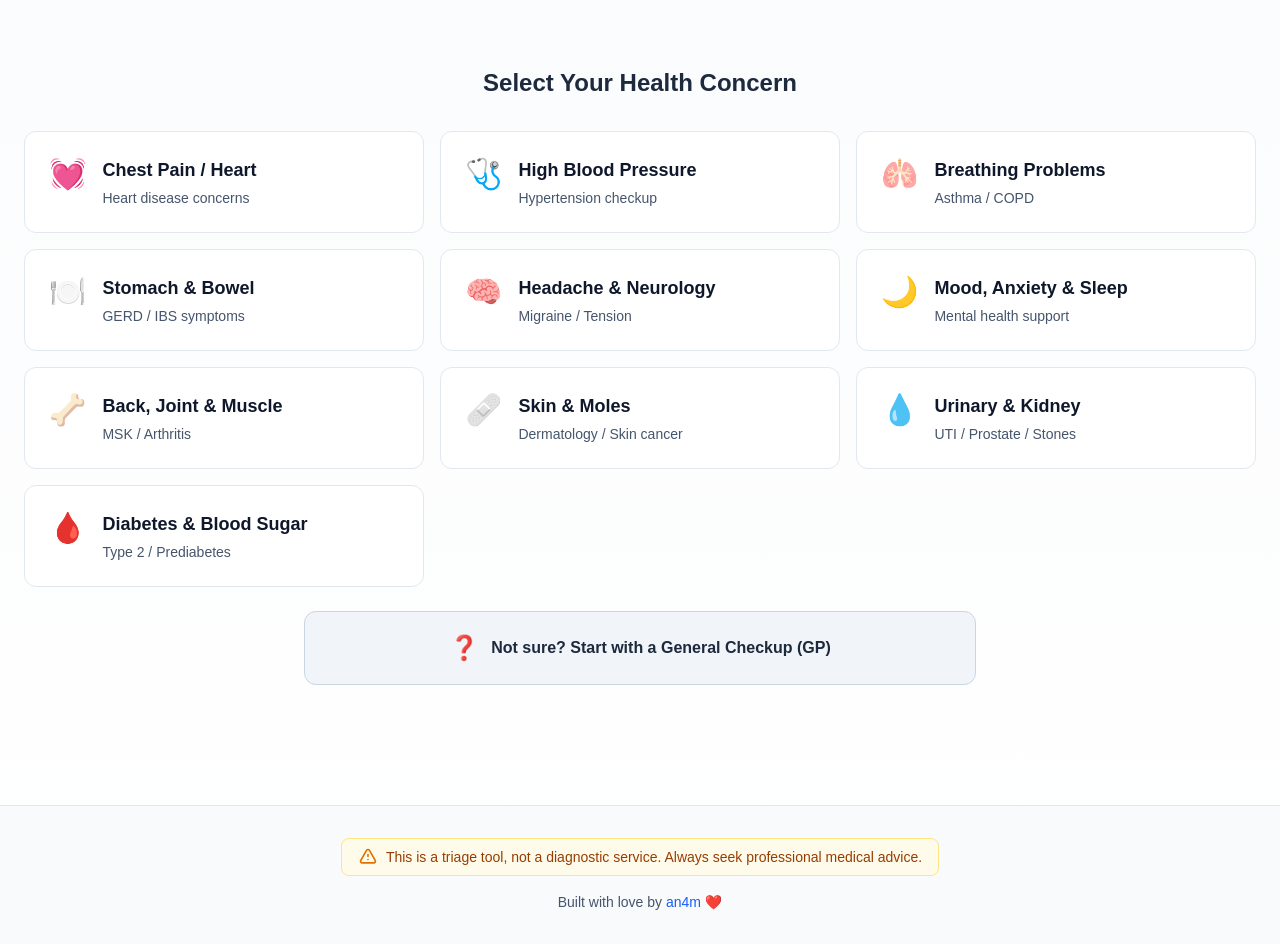
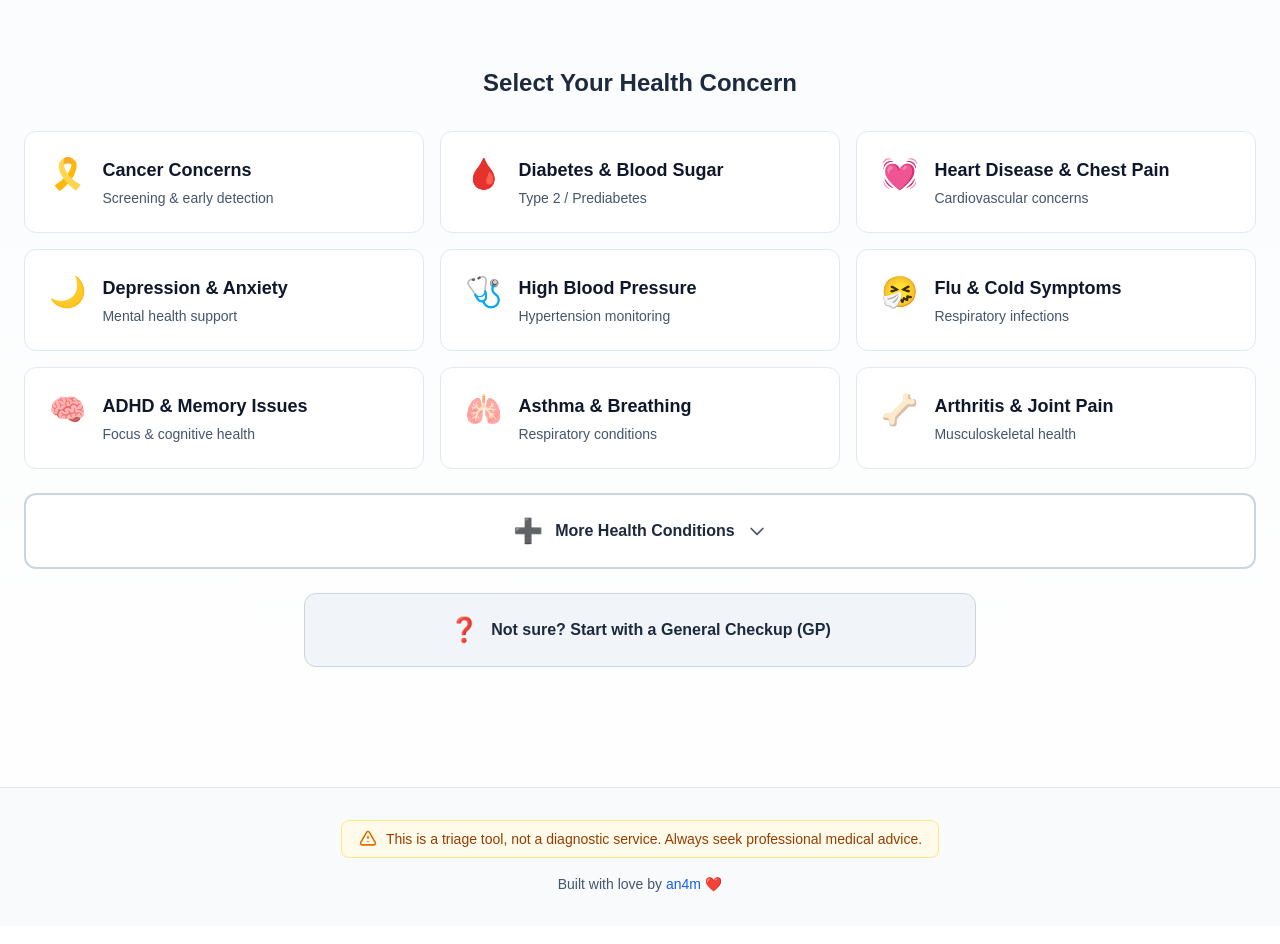
Before and after one commit to an4m/illness-ai, a Next.js app: page / in a window 1280 px wide. Shown: the part 441-1385 px from the top of the page. Built offline with nearby package versions, Linux system fonts and the light colour scheme.

Commit message:
Updated landing page (button and logo)

```diff
--- a/src/app/page.tsx
+++ b/src/app/page.tsx
@@ -1,4 +1,10 @@
+'use client';
+
+import { useState } from 'react';
+
 export default function Home() {
+  const [showMore, setShowMore] = useState(false);
+
   return (
     <main className="min-h-screen flex flex-col bg-gradient-to-b from-slate-50 to-white">
       {/* Header */}
@@ -6,7 +12,9 @@ export default function Home() {
         <div className="max-w-7xl mx-auto flex justify-between items-center">
           <div className="flex items-center gap-3">
             <div className="w-10 h-10 bg-blue-600 rounded-lg flex items-center justify-center">
-              <span className="text-white text-xl font-bold">H</span>
+              <svg className="w-8 h-8 text-white" fill="none" viewBox="0 0 24 24" stroke="currentColor" strokeWidth={2.5}>
+                <path strokeLinecap="round" strokeLinejoin="round" d="M4.5 12h3l2-6 4 12 2-6h3"/>
+              </svg>
             </div>
             <h2 className="text-xl font-bold text-slate-800">Illness.AI</h2>
           </div>
@@ -53,108 +61,12 @@ export default function Home() {
             <div className="grid grid-cols-1 sm:grid-cols-2 lg:grid-cols-3 gap-4 mb-6">
               <button className="group p-6 bg-white border border-slate-200 rounded-xl hover:border-blue-500 hover:shadow-lg transition-all duration-300 text-left">
                 <div className="flex items-start gap-4">
-                  <div className="text-3xl flex-shrink-0 group-hover:scale-110 transition-transform">💓</div>
+                  <div className="text-3xl flex-shrink-0 group-hover:scale-110 transition-transform">🎗️</div>
                   <div>
                     <h3 className="font-semibold text-lg text-slate-900 mb-1 group-hover:text-blue-600 transition-colors">
-                      Chest Pain / Heart
+                      Cancer Concerns
                     </h3>
-                    <p className="text-sm text-slate-600">Heart disease concerns</p>
-                  </div>
-                </div>
-              </button>
-
-              <button className="group p-6 bg-white border border-slate-200 rounded-xl hover:border-blue-500 hover:shadow-lg transition-all duration-300 text-left">
-                <div className="flex items-start gap-4">
-                  <div className="text-3xl flex-shrink-0 group-hover:scale-110 transition-transform">🩺</div>
-                  <div>
-                    <h3 className="font-semibold text-lg text-slate-900 mb-1 group-hover:text-blue-600 transition-colors">
-                      High Blood Pressure
-                    </h3>
-                    <p className="text-sm text-slate-600">Hypertension checkup</p>
-                  </div>
-                </div>
-              </button>
-
-              <button className="group p-6 bg-white border border-slate-200 rounded-xl hover:border-blue-500 hover:shadow-lg transition-all duration-300 text-left">
-                <div className="flex items-start gap-4">
-                  <div className="text-3xl flex-shrink-0 group-hover:scale-110 transition-transform">🫁</div>
-                  <div>
-                    <h3 className="font-semibold text-lg text-slate-900 mb-1 group-hover:text-blue-600 transition-colors">
-                      Breathing Problems
-                    </h3>
-                    <p className="text-sm text-slate-600">Asthma / COPD</p>
-                  </div>
-                </div>
-              </button>
-
-              <button className="group p-6 bg-white border border-slate-200 rounded-xl hover:border-blue-500 hover:shadow-lg transition-all duration-300 text-left">
-                <div className="flex items-start gap-4">
-                  <div className="text-3xl flex-shrink-0 group-hover:scale-110 transition-transform">🍽️</div>
-                  <div>
-                    <h3 className="font-semibold text-lg text-slate-900 mb-1 group-hover:text-blue-600 transition-colors">
-                      Stomach & Bowel
-                    </h3>
-                    <p className="text-sm text-slate-600">GERD / IBS symptoms</p>
-                  </div>
-                </div>
-              </button>
-
-              <button className="group p-6 bg-white border border-slate-200 rounded-xl hover:border-blue-500 hover:shadow-lg transition-all duration-300 text-left">
-                <div className="flex items-start gap-4">
-                  <div className="text-3xl flex-shrink-0 group-hover:scale-110 transition-transform">🧠</div>
-                  <div>
-                    <h3 className="font-semibold text-lg text-slate-900 mb-1 group-hover:text-blue-600 transition-colors">
-                      Headache & Neurology
-                    </h3>
-                    <p className="text-sm text-slate-600">Migraine / Tension</p>
-                  </div>
-                </div>
-              </button>
-
-              <button className="group p-6 bg-white border border-slate-200 rounded-xl hover:border-blue-500 hover:shadow-lg transition-all duration-300 text-left">
-                <div className="flex items-start gap-4">
-                  <div className="text-3xl flex-shrink-0 group-hover:scale-110 transition-transform">🌙</div>
-                  <div>
-                    <h3 className="font-semibold text-lg text-slate-900 mb-1 group-hover:text-blue-600 transition-colors">
-                      Mood, Anxiety & Sleep
-                    </h3>
-                    <p className="text-sm text-slate-600">Mental health support</p>
-                  </div>
-                </div>
-              </button>
-
-              <button className="group p-6 bg-white border border-slate-200 rounded-xl hover:border-blue-500 hover:shadow-lg transition-all duration-300 text-left">
-                <div className="flex items-start gap-4">
-                  <div className="text-3xl flex-shrink-0 group-hover:scale-110 transition-transform">🦴</div>
-                  <div>
-                    <h3 className="font-semibold text-lg text-slate-900 mb-1 group-hover:text-blue-600 transition-colors">
-                      Back, Joint & Muscle
-                    </h3>
-                    <p className="text-sm text-slate-600">MSK / Arthritis</p>
-                  </div>
-                </div>
-              </button>
-
-              <button className="group p-6 bg-white border border-slate-200 rounded-xl hover:border-blue-500 hover:shadow-lg transition-all duration-300 text-left">
-                <div className="flex items-start gap-4">
-                  <div className="text-3xl flex-shrink-0 group-hover:scale-110 transition-transform">🩹</div>
-                  <div>
-                    <h3 className="font-semibold text-lg text-slate-900 mb-1 group-hover:text-blue-600 transition-colors">
-                      Skin & Moles
-                    </h3>
-                    <p className="text-sm text-slate-600">Dermatology / Skin cancer</p>
-                  </div>
-                </div>
-              </button>
-
-              <button className="group p-6 bg-white border border-slate-200 rounded-xl hover:border-blue-500 hover:shadow-lg transition-all duration-300 text-left">
-                <div className="flex items-start gap-4">
-                  <div className="text-3xl flex-shrink-0 group-hover:scale-110 transition-transform">💧</div>
-                  <div>
-                    <h3 className="font-semibold text-lg text-slate-900 mb-1 group-hover:text-blue-600 transition-colors">
-                      Urinary & Kidney
-                    </h3>
-                    <p className="text-sm text-slate-600">UTI / Prostate / Stones</p>
+                    <p className="text-sm text-slate-600">Screening & early detection</p>
                   </div>
                 </div>
               </button>
@@ -170,6 +82,158 @@ export default function Home() {
                   </div>
                 </div>
               </button>
+
+              <button className="group p-6 bg-white border border-slate-200 rounded-xl hover:border-blue-500 hover:shadow-lg transition-all duration-300 text-left">
+                <div className="flex items-start gap-4">
+                  <div className="text-3xl flex-shrink-0 group-hover:scale-110 transition-transform">💓</div>
+                  <div>
+                    <h3 className="font-semibold text-lg text-slate-900 mb-1 group-hover:text-blue-600 transition-colors">
+                      Heart Disease & Chest Pain
+                    </h3>
+                    <p className="text-sm text-slate-600">Cardiovascular concerns</p>
+                  </div>
+                </div>
+              </button>
+
+              <button className="group p-6 bg-white border border-slate-200 rounded-xl hover:border-blue-500 hover:shadow-lg transition-all duration-300 text-left">
+                <div className="flex items-start gap-4">
+                  <div className="text-3xl flex-shrink-0 group-hover:scale-110 transition-transform">🌙</div>
+                  <div>
+                    <h3 className="font-semibold text-lg text-slate-900 mb-1 group-hover:text-blue-600 transition-colors">
+                      Depression & Anxiety
+                    </h3>
+                    <p className="text-sm text-slate-600">Mental health support</p>
+                  </div>
+                </div>
+              </button>
+
+              <button className="group p-6 bg-white border border-slate-200 rounded-xl hover:border-blue-500 hover:shadow-lg transition-all duration-300 text-left">
+                <div className="flex items-start gap-4">
+                  <div className="text-3xl flex-shrink-0 group-hover:scale-110 transition-transform">🩺</div>
+                  <div>
+                    <h3 className="font-semibold text-lg text-slate-900 mb-1 group-hover:text-blue-600 transition-colors">
+                      High Blood Pressure
+                    </h3>
+                    <p className="text-sm text-slate-600">Hypertension monitoring</p>
+                  </div>
+                </div>
+              </button>
+
+              <button className="group p-6 bg-white border border-slate-200 rounded-xl hover:border-blue-500 hover:shadow-lg transition-all duration-300 text-left">
+                <div className="flex items-start gap-4">
+                  <div className="text-3xl flex-shrink-0 group-hover:scale-110 transition-transform">🤧</div>
+                  <div>
+                    <h3 className="font-semibold text-lg text-slate-900 mb-1 group-hover:text-blue-600 transition-colors">
+                      Flu & Cold Symptoms
+                    </h3>
+                    <p className="text-sm text-slate-600">Respiratory infections</p>
+                  </div>
+                </div>
+              </button>
+
+              <button className="group p-6 bg-white border border-slate-200 rounded-xl hover:border-blue-500 hover:shadow-lg transition-all duration-300 text-left">
+                <div className="flex items-start gap-4">
+                  <div className="text-3xl flex-shrink-0 group-hover:scale-110 transition-transform">🧠</div>
+                  <div>
+                    <h3 className="font-semibold text-lg text-slate-900 mb-1 group-hover:text-blue-600 transition-colors">
+                      ADHD & Memory Issues
+                    </h3>
+                    <p className="text-sm text-slate-600">Focus & cognitive health</p>
+                  </div>
+                </div>
+              </button>
+
+              <button className="group p-6 bg-white border border-slate-200 rounded-xl hover:border-blue-500 hover:shadow-lg transition-all duration-300 text-left">
+                <div className="flex items-start gap-4">
+                  <div className="text-3xl flex-shrink-0 group-hover:scale-110 transition-transform">🫁</div>
+                  <div>
+                    <h3 className="font-semibold text-lg text-slate-900 mb-1 group-hover:text-blue-600 transition-colors">
+                      Asthma & Breathing
+                    </h3>
+                    <p className="text-sm text-slate-600">Respiratory conditions</p>
+                  </div>
+                </div>
+              </button>
+
+              <button className="group p-6 bg-white border border-slate-200 rounded-xl hover:border-blue-500 hover:shadow-lg transition-all duration-300 text-left">
+                <div className="flex items-start gap-4">
+                  <div className="text-3xl flex-shrink-0 group-hover:scale-110 transition-transform">🦴</div>
+                  <div>
+                    <h3 className="font-semibold text-lg text-slate-900 mb-1 group-hover:text-blue-600 transition-colors">
+                      Arthritis & Joint Pain
+                    </h3>
+                    <p className="text-sm text-slate-600">Musculoskeletal health</p>
+                  </div>
+                </div>
+              </button>
+            </div>
+
+            {/* More Conditions Button */}
+            <div className="mb-6">
+              <button
+                onClick={() => setShowMore(!showMore)}
+                className="w-full p-5 bg-white border-2 border-slate-300 rounded-xl hover:bg-slate-50 hover:border-blue-500 hover:shadow-md transition-all duration-300"
+              >
+                <div className="flex items-center justify-center gap-3">
+                  <span className="text-2xl">{showMore ? '➖' : '➕'}</span>
+                  <p className="font-semibold text-slate-800">
+                    {showMore ? 'Show Less' : 'More Health Conditions'}
+                  </p>
+                  <svg
+                    className={`w-5 h-5 text-slate-600 transition-transform duration-300 ${showMore ? 'rotate-180' : ''}`}
+                    fill="none"
+                    viewBox="0 0 24 24"
+                    stroke="currentColor"
+                  >
+                    <path strokeLinecap="round" strokeLinejoin="round" strokeWidth={2} d="M19 9l-7 7-7-7" />
+                  </svg>
+                </div>
+              </button>
+            </div>
+
+            {/* Additional Conditions (collapsible) */}
+            <div
+              className={`overflow-hidden transition-all duration-500 ease-in-out ${
+                showMore ? 'max-h-96 opacity-100 mb-6' : 'max-h-0 opacity-0'
+              }`}
+            >
+              <div className="grid grid-cols-1 sm:grid-cols-2 lg:grid-cols-3 gap-4">
+                <button className="group p-6 bg-white border border-slate-200 rounded-xl hover:border-blue-500 hover:shadow-lg transition-all duration-300 text-left">
+                  <div className="flex items-start gap-4">
+                    <div className="text-3xl flex-shrink-0 group-hover:scale-110 transition-transform">💧</div>
+                    <div>
+                      <h3 className="font-semibold text-lg text-slate-900 mb-1 group-hover:text-blue-600 transition-colors">
+                        UTI & Kidney Stones
+                      </h3>
+                      <p className="text-sm text-slate-600">Urinary tract health</p>
+                    </div>
+                  </div>
+                </button>
+
+                <button className="group p-6 bg-white border border-slate-200 rounded-xl hover:border-blue-500 hover:shadow-lg transition-all duration-300 text-left">
+                  <div className="flex items-start gap-4">
+                    <div className="text-3xl flex-shrink-0 group-hover:scale-110 transition-transform">🤰</div>
+                    <div>
+                      <h3 className="font-semibold text-lg text-slate-900 mb-1 group-hover:text-blue-600 transition-colors">
+                        Women's Health
+                      </h3>
+                      <p className="text-sm text-slate-600">PCOS / Menstrual issues</p>
+                    </div>
+                  </div>
+                </button>
+
+                <button className="group p-6 bg-white border border-slate-200 rounded-xl hover:border-blue-500 hover:shadow-lg transition-all duration-300 text-left">
+                  <div className="flex items-start gap-4">
+                    <div className="text-3xl flex-shrink-0 group-hover:scale-110 transition-transform">🩹</div>
+                    <div>
+                      <h3 className="font-semibold text-lg text-slate-900 mb-1 group-hover:text-blue-600 transition-colors">
+                        Skin Conditions
+                      </h3>
+                      <p className="text-sm text-slate-600">Eczema / Rashes / Acne</p>
+                    </div>
+                  </div>
+                </button>
+              </div>
             </div>
 
             {/* General Option */}
```
